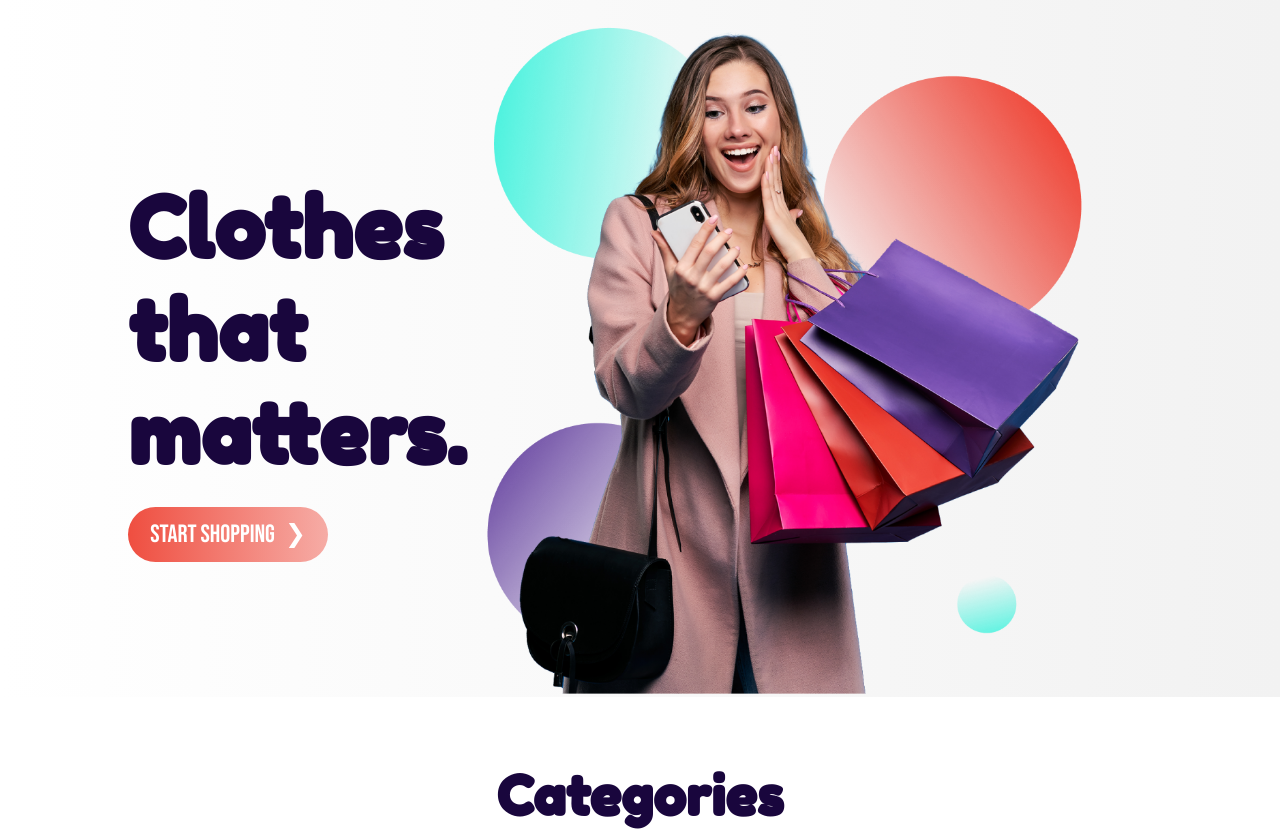
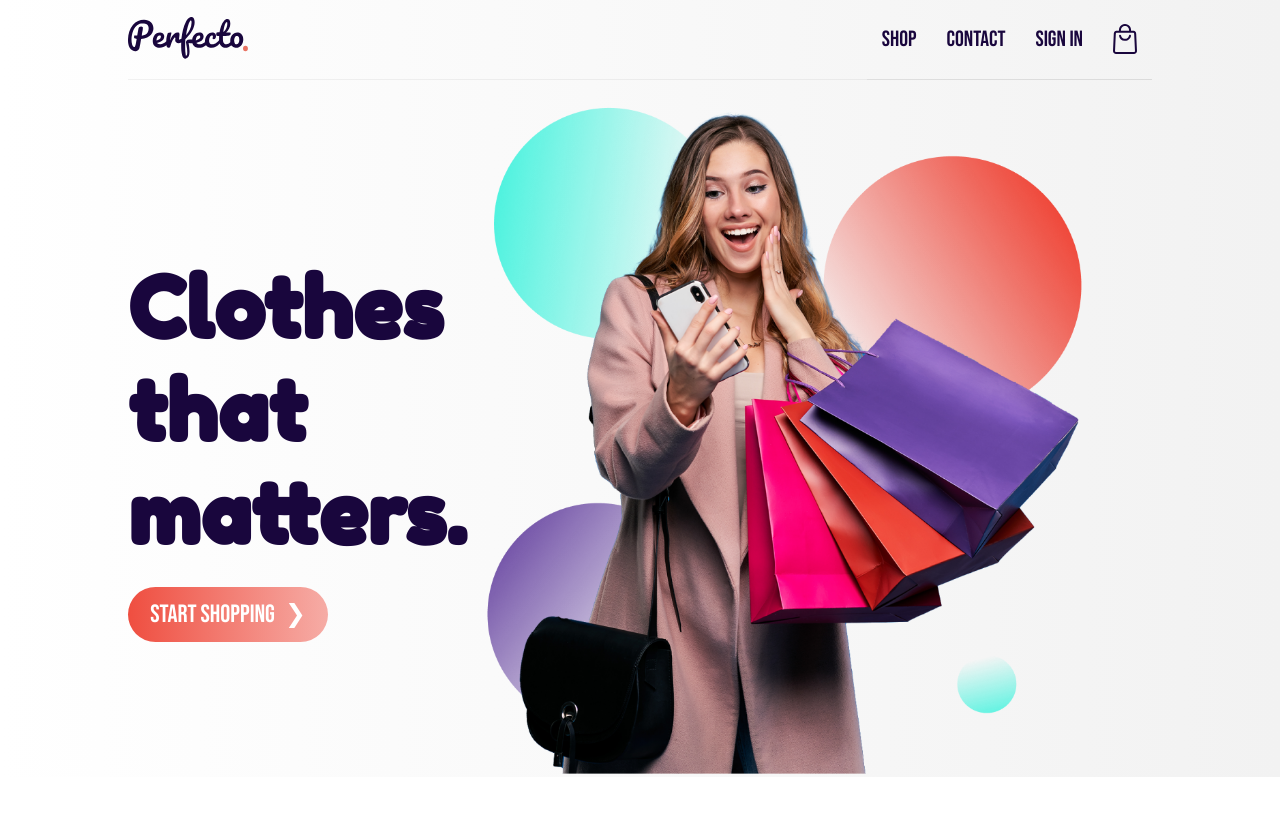
Before and after one commit to Yasser-Shehab/clothing-store, a React (Create React App) app: page / in a window 1280 px wide. Shown: the top 831 px of the page. Built offline with nearby package versions, Linux system fonts and the light colour scheme; the HTML template or start-up script is replaced by a standard one.

Commit message:
Fixed width 100% from 100vw

```diff
--- a/src/Pages/Home/Home.jsx
+++ b/src/Pages/Home/Home.jsx
@@ -7,7 +7,7 @@ import Title from "../../components/Section-Title/Title";
 function Home() {
   return (
     <>
-      {/* <Nav /> */}
+      <Nav />
       <Hero />
       <Title />
       <Categories />
--- a/src/components/Hero/Style/Hero.style.css
+++ b/src/components/Hero/Style/Hero.style.css
@@ -1,6 +1,6 @@
 @charset "UTF-8";
 .bg-gradient {
-  width: 100vw;
+  width: 100%;
   background: -webkit-gradient(linear, right top, left top, from(#f2f2f2), to(#ffffff));
   background: linear-gradient(270deg, #f2f2f2 0%, #ffffff 100%);
   overflow: hidden;
--- a/src/components/Hero/Style/Hero.style.scss
+++ b/src/components/Hero/Style/Hero.style.scss
@@ -1,7 +1,7 @@
 $primary: #19063d;
 //!Mobile
 .bg-gradient {
-  width: 100vw;
+  width: 100%;
   background: linear-gradient(270deg, #f2f2f2 0%, #ffffff 100%);
   overflow: hidden;
 }
--- a/src/components/Nav/style/Nav.style.css
+++ b/src/components/Nav/style/Nav.style.css
@@ -1,7 +1,7 @@
 .nav {
   background: -webkit-gradient(linear, right top, left top, from(#f2f2f2), to(#ffffff));
   background: linear-gradient(270deg, #f2f2f2 0%, #ffffff 100%);
-  width: 100vw;
+  width: 100%;
   height: 8rem;
   -webkit-box-shadow: 0 2px 5px rgba(0, 0, 0, 0.2);
           box-shadow: 0 2px 5px rgba(0, 0, 0, 0.2);
--- a/src/components/Nav/style/Nav.style.scss
+++ b/src/components/Nav/style/Nav.style.scss
@@ -1,6 +1,6 @@
 .nav {
   background: linear-gradient(270deg, #f2f2f2 0%, #ffffff 100%);
-  width: 100vw;
+  width: 100%;
   height: 8rem;
   box-shadow: 0 2px 5px rgba(0, 0, 0, 0.2);
 }
```
Also changed, not shown: 2 other files (tests, documents, lock files or other folders).
